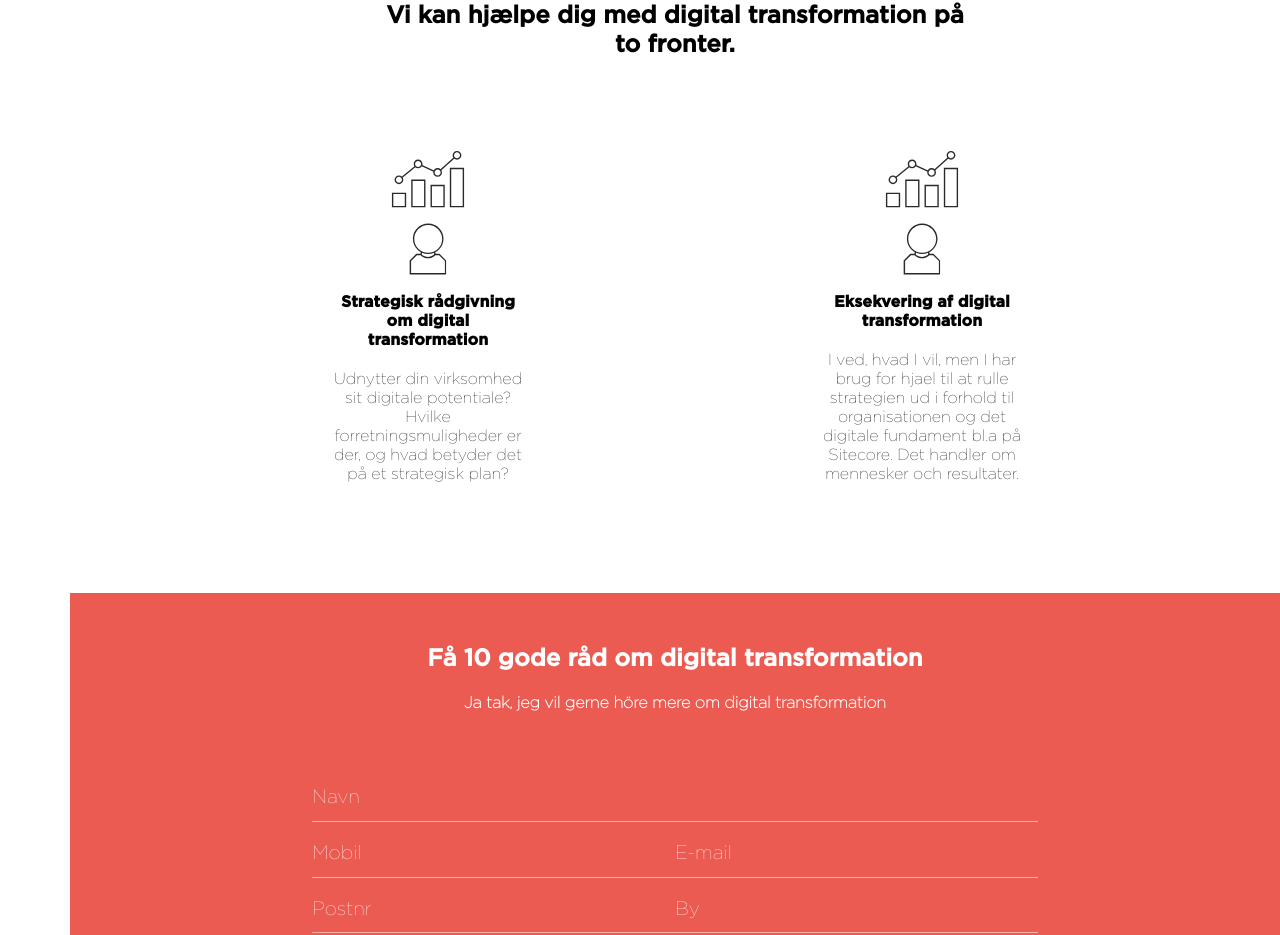
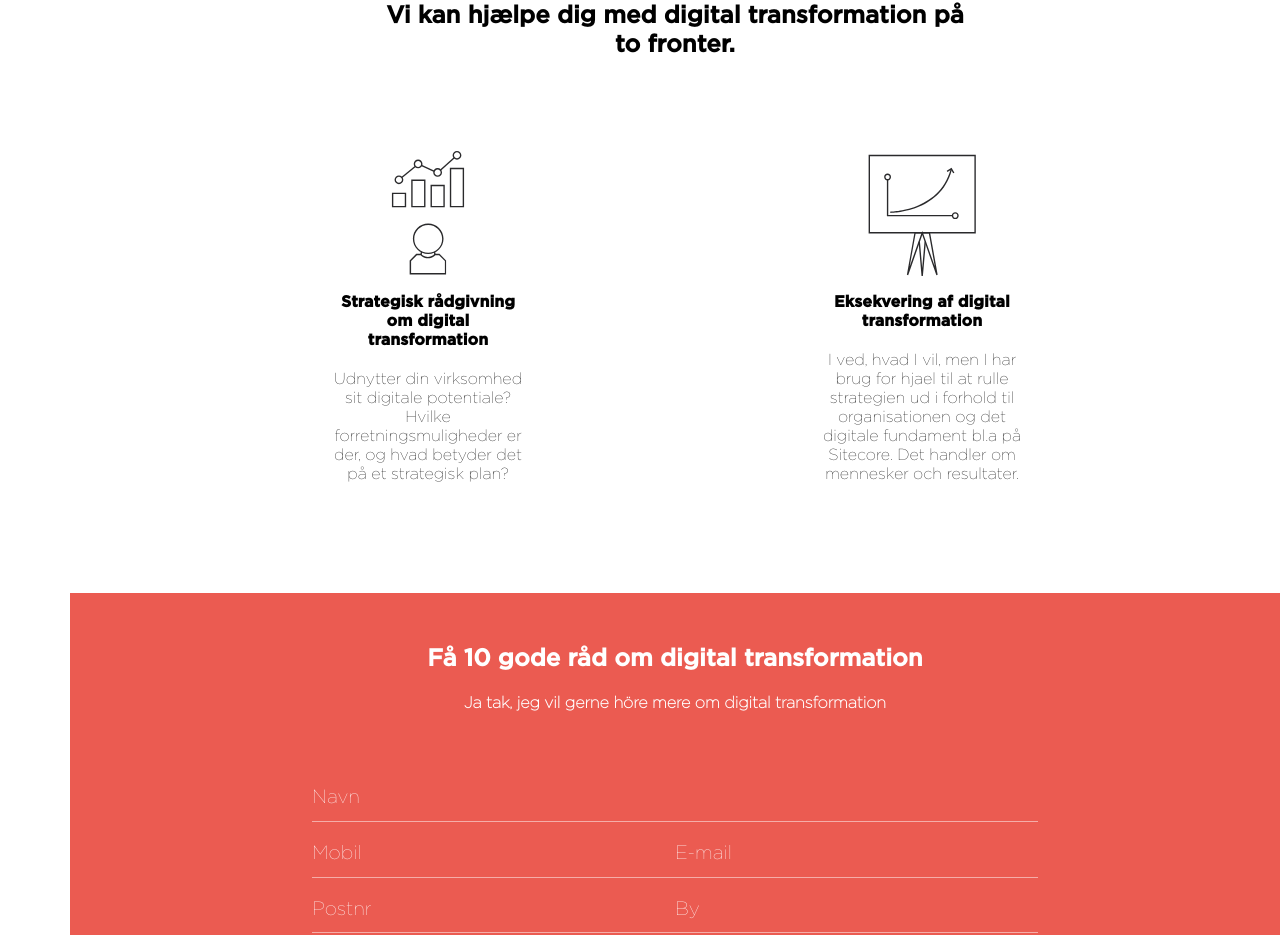
Before and after one commit to emmapre/landingpage-codetest, a React (Create React App) app: page / in a window 1280 px wide. Shown: the part 911-1846 px from the top of the page. Built offline with nearby package versions, Linux system fonts and the light colour scheme.

Commit message:
fixed article image

```diff
--- a/src/components/InfoSection.js
+++ b/src/components/InfoSection.js
@@ -2,6 +2,10 @@ import React from 'react'
 import styled from 'styled-components/macro'
 
 import { Article } from '../lib/Article'
+
+import illustration1 from '../assets/illustration1.svg'
+import illustration2 from '../assets/illustration2.svg'
+
 
 const StyledInfoSection = styled.section`
   display: flex;
@@ -44,13 +48,16 @@ export const InfoSection = () => {
     <StyledInfoSection id='infoSection'>
       <h2>Vi kan hjælpe dig med digital transformation på to fronter.</h2>
       <div className='articles-wrapper'>
+
         <Article
           alt='person with charts'
+          imgsrc={illustration1}
           title='Strategisk rådgivning om digital transformation'
           text='Udnytter din virksomhed sit digitale potentiale? Hvilke forretningsmuligheder er der, og hvad betyder det på et strategisk plan?'
         />
         <Article
           alt='board with chart'
+          imgsrc={illustration2}
           title='Eksekvering af digital transformation'
           text='I ved, hvad I vil, men I har brug for hjael til at rulle strategien ud i forhold til organisationen og det digitale fundament bl.a på Sitecore. Det handler om mennesker och resultater.'
         />
--- a/src/lib/Article.js
+++ b/src/lib/Article.js
@@ -30,7 +30,9 @@ export const Article = ({
   height,
   alt,
   title,
-  text
+  text,
+  illustration,
+  imgsrc
 }) => {
 
   return (
@@ -39,8 +41,8 @@ export const Article = ({
       width={width}
       height={height}
       color={textColor}
-      >
-      <img src={illustration1} alt={alt}/>
+    >
+      <img src={imgsrc} alt={alt} />
       <h4>{title}</h4>
       <p>{text}</p>
     </StyledArticle>
```
Also changed, not shown: src/App.js (+4 -3 lines).
